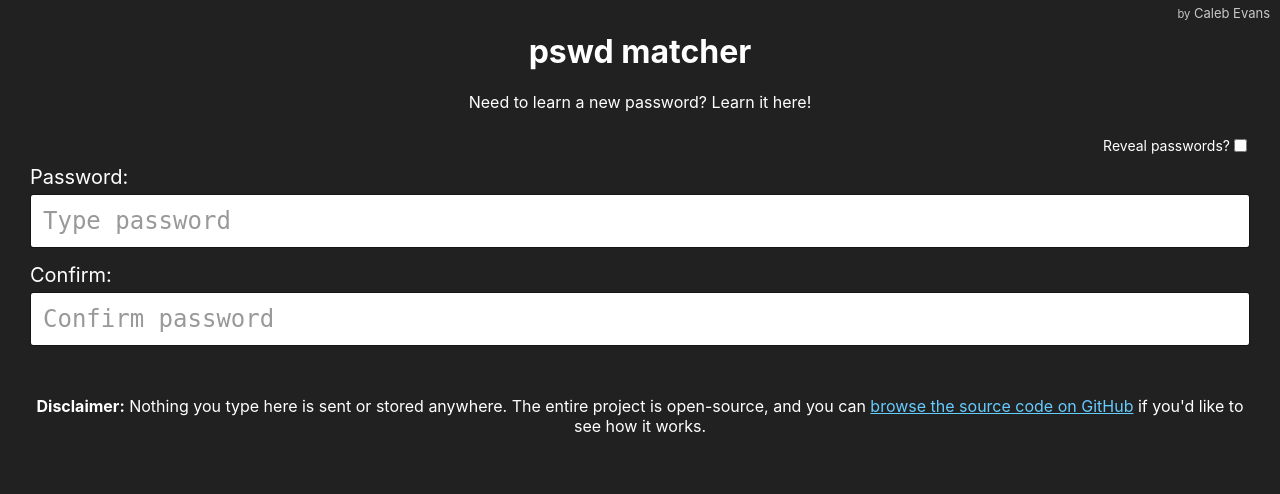
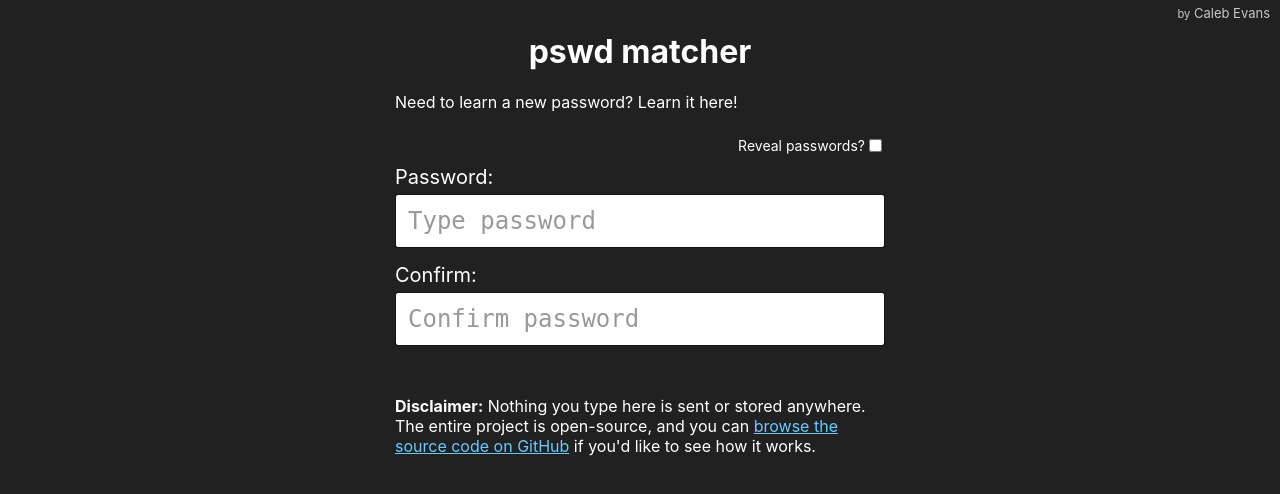
Before and after one commit to caleb531/pswd-matcher, a SvelteKit app: page / in a window 1280 px wide. Shown: the top 494 px of the page. Built offline with nearby package versions, Linux system fonts and the light colour scheme.

Commit message:
Fix sizing and alignment of app contents
The app should have a max width on desktop for better usability.

```diff
--- a/src/styles/_app.scss
+++ b/src/styles/_app.scss
@@ -6,15 +6,17 @@ body {
 	margin: 0 auto;
 	background-color: var(--color-app-background);
 	font-family: var(--font-family-primary);
-	text-align: center;
+	text-align: left;
 	color: var(--color-app-text);
 }
 .app {
-	display: inline-block;
+	margin: 0 auto;
+	max-width: 550px;
 	padding: 0 30px;
 }
 h1 {
 	margin-top: 2rem;
+	text-align: center;
 }
 a {
 	color: var(--color-blue);
```
